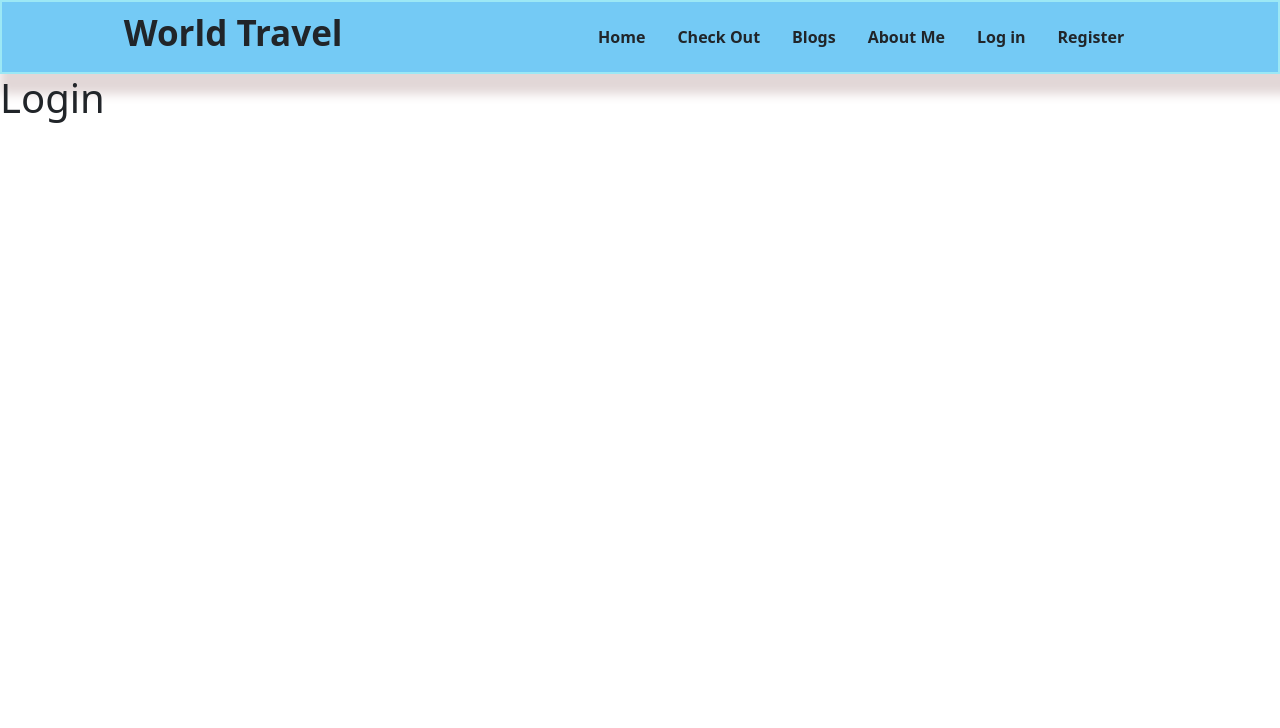
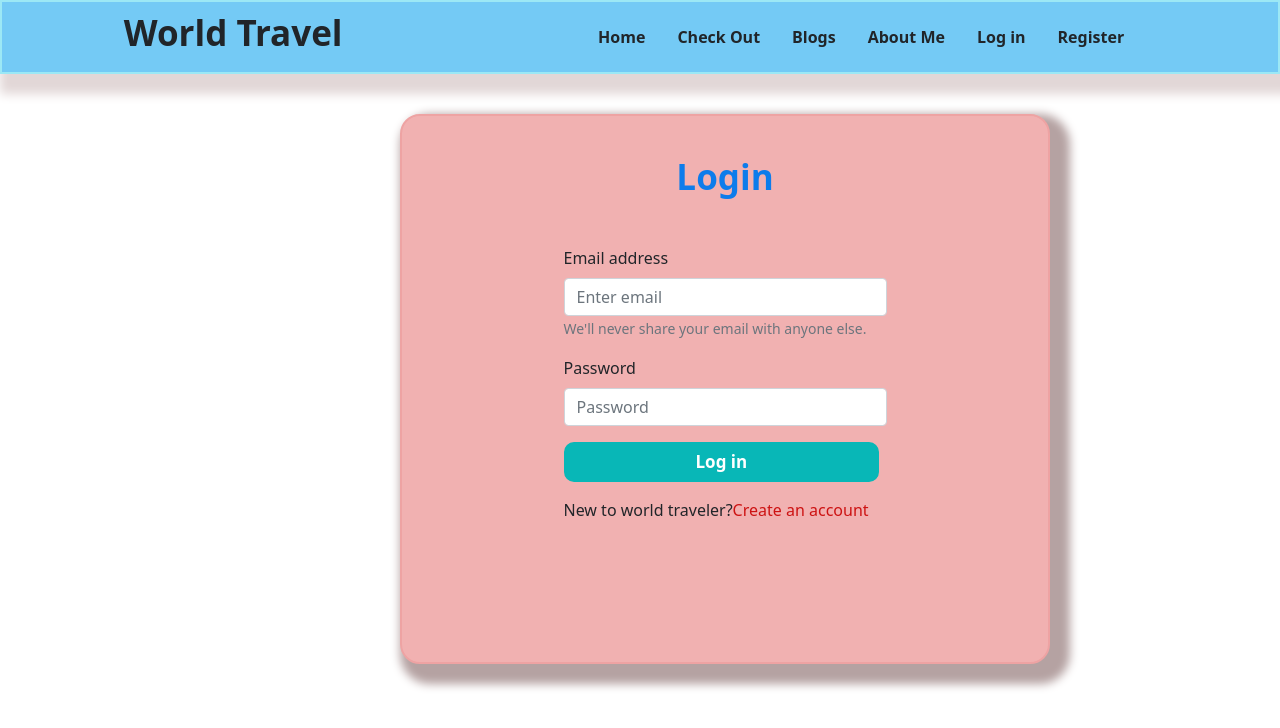
Before and after one commit to tubatasnim/independent-service-provider, a React (Create React App) app: page /login in a window 1280 px wide. Shown: the top 728 px of the page. Built offline with nearby package versions, Linux system fonts and the light colour scheme.

Commit message:
login amd registar

```diff
--- a/package.json
+++ b/package.json
@@ -11,6 +11,7 @@
     "react": "^17.0.2",
     "react-bootstrap": "^2.2.3",
     "react-dom": "^17.0.2",
+    "react-firebase-hooks": "^5.0.3",
     "react-router-dom": "^6.3.0",
     "react-scripts": "5.0.0",
     "web-vitals": "^2.1.4"
--- a/src/components/Home/Home.css
+++ b/src/components/Home/Home.css
@@ -54,6 +54,9 @@
     width: 286px;
     height: 250px;
 }
+
+
+
 
 .footers {
     background-color: black;
--- a/src/components/Login/Login.css
+++ b/src/components/Login/Login.css
@@ -0,0 +1,38 @@
+.login-head {
+    font-weight: bold;
+    font-size: 35px;
+    color: rgb(13, 124, 235);
+    text-align: center;
+    padding-top: 40px;
+    padding-bottom: 40px;
+}
+
+.login-style {
+    border: 2px solid rgb(238, 163, 163);
+    border-radius: 20px;
+    background-color: rgb(241, 177, 177);
+    width: 650px;
+    height: 550px;
+    margin-top: 40px;
+    margin-left: 400px;
+    margin-bottom: 40px;
+    box-shadow: 10px 10px 10px 10px rgb(181, 162, 162);
+
+}
+
+.button-style {
+    background-color: rgb(8, 183, 183);
+    border: 2px solid rgb(8, 183, 183);
+    border-radius: 10px;
+    padding: 5px;
+    padding-left: 130px;
+    padding-right: 130px;
+    font-weight: bold;
+    font-size: 17px;
+}
+
+.form-link {
+    text-decoration: none;
+    color: rgb(205, 19, 19);
+    cursor: pointer;
+}
--- a/src/components/Login/Login.js
+++ b/src/components/Login/Login.js
@@ -1,10 +1,63 @@
-import React from 'react';
+import React, { useState } from 'react';
+import { Form } from 'react-bootstrap';
+import './Login.css';
+import Button from 'react-bootstrap/Button';
+import { Link, useNavigate } from 'react-router-dom';
+import { useSignInWithEmailAndPassword } from 'react-firebase-hooks/auth';
+import auth from '../../firebase.init';
 
 const Login = () => {
+    const [email, setEmail] = useState('');
+    const [password, setPassword] = useState('');
+    const [
+        signInWithEmailAndPassword,
+        user,
+        loading,
+        error,
+    ] = useSignInWithEmailAndPassword(auth);
+    const navigate = useNavigate();
+
+    const handleEmailBlur = event => {
+        setEmail(event.target.value);
+    }
+    const handlePasswordBlur = event => {
+        setPassword(event.target.value);
+    }
+    const handleUserSignIn = event => {
+        event.preventDefault();
+        signInWithEmailAndPassword(email, password);
+    }
+    if (user) {
+        navigate('/checkOut')
+    }
     return (
-        <div>
-            <h1>Login</h1>
-        </div>
+        <div className='login-style'>
+            <h1 className='login-head'>Login</h1>
+            <div className='w-50 mx-auto'>
+                <form onSubmit={handleUserSignIn}>
+                    <Form.Group className="mb-3" controlId="formBasicEmail">
+                        <Form.Label>Email address</Form.Label>
+                        <Form.Control onBlur={handleEmailBlur} type="email" placeholder="Enter email" required />
+                        <Form.Text className="text-muted">
+                            We'll never share your email with anyone else.
+                        </Form.Text>
+                    </Form.Group>
+
+                    <Form.Group className="mb-3" controlId="formBasicPassword">
+                        <Form.Label>Password</Form.Label>
+                        <Form.Control onBlur={handlePasswordBlur} type="password" placeholder="Password" required />
+                    </Form.Group>
+                    <p style={{ color: 'red' }}>{error?.message}</p>
+                    {
+                        loading && <p>Loading...</p>
+                    }
+                    <Button className='button-style' variant="primary" type="submit" required>
+                        Log in
+                    </Button>
+                    <p className='pt-3'>New to world traveler?<Link className="form-link" to="/register">Create an account</Link></p>
+                </form>
+            </div>
+        </div >
     );
 };
 
--- a/src/components/Register/Register.css
+++ b/src/components/Register/Register.css
@@ -11,10 +11,23 @@
     border: 2px solid rgb(238, 163, 163);
     border-radius: 20px;
     background-color: rgb(241, 177, 177);
-    width: 500px;
+    width: 650px;
     height: 550px;
     margin-top: 40px;
     margin-left: 400px;
     margin-bottom: 40px;
+    box-shadow: 10px 10px 10px 10px rgb(181, 162, 162);
 
 }
+
+.button-style {
+    background-color: rgb(8, 183, 183);
+    border: 2px solid rgb(8, 183, 183);
+    border-radius: 10px;
+    padding: 5px;
+    padding-left: 130px;
+    padding-right: 130px;
+    font-weight: bold;
+    font-size: 17px;
+    cursor: pointer;
+}
--- a/src/components/Register/Register.js
+++ b/src/components/Register/Register.js
@@ -1,37 +1,74 @@
-import React from 'react';
+import React, { useState } from 'react';
 import { Form } from 'react-bootstrap';
 import Button from 'react-bootstrap/Button';
+import { Link, useNavigate } from 'react-router-dom';
+import auth from '../../firebase.init';
 import './Register.css';
+import { useCreateUserWithEmailAndPassword } from 'react-firebase-hooks/auth';
 
 const Register = () => {
+    const [email, setEmail] = useState('');
+    const [password, setPassword] = useState('');
+    const [confirmPassword, setConfirmPassword] = useState('');
+    const [error, setError] = useState('');
+    const navigate = useNavigate()
+
+    const [createUserWithEmailAndPassword, user] = useCreateUserWithEmailAndPassword(auth);
+
+    const handleEmailBlur = event => {
+        setEmail(event.target.value);
+    }
+    const handlePasswordBlur = event => {
+        setPassword(event.target.value);
+    }
+    const handleConfirmPasswordBlur = event => {
+        setConfirmPassword(event.target.value);
+    }
+    if (user) {
+        navigate('/checkOut');
+    }
+    const handleCreateUser = event => {
+        event.preventDefault();
+        if (password !== confirmPassword) {
+            setError('Your Two password didnot match');
+            return;
+        }
+        if (password.length < 6) {
+            setError('Password must be 6 characters or longer');
+            return;
+        }
+        createUserWithEmailAndPassword(email, password);
+
+
+    }
     return (
         <div className='registetion'>
-            <h1 className='register-head'>register</h1>
-            <div className='registration w-50 mx-auto'>
-                <Form>
+            <h1 className='register-head'>Register</h1>
+            <div className=' w-50 mx-auto'>
+                <form onSubmit={handleCreateUser} >
                     <Form.Group className="mb-3" controlId="formBasicEmail">
                         <Form.Label>Email address</Form.Label>
-                        <Form.Control type="email" placeholder="Enter email" />
+                        <Form.Control onBlur={handleEmailBlur} type="email" placeholder="Enter email" required />
                         <Form.Text className="text-muted">
                             We'll never share your email with anyone else.
                         </Form.Text>
                     </Form.Group>
 
-                    <Form.Group className="mb-3" controlId="formBasicPassword">
+                    <Form.Group className="mb-3" controlId="formBasicPassword" required>
                         <Form.Label>Password</Form.Label>
-                        <Form.Control type="password" placeholder="Password" />
+                        <Form.Control onBlur={handlePasswordBlur} type="password" placeholder="Password" />
                     </Form.Group>
                     <Form.Group className="mb-3" controlId="formBasicPassword">
                         <Form.Label>Confirm Password</Form.Label>
-                        <Form.Control type="password" placeholder="Password" />
+                        <Form.Control onBlur={handleConfirmPasswordBlur} type="password" placeholder="Password" required />
+
                     </Form.Group>
-                    <Form.Group className="mb-3" controlId="formBasicCheckbox">
-                        <Form.Check type="checkbox" label="Check me out" />
-                    </Form.Group>
-                    <Button variant="primary" type="submit">
-                        Submit
+                    <p style={{ color: 'red' }}>{error}</p>
+                    <Button className='button-style' variant="primary" type="submit" required>
+                        Register
                     </Button>
-                </Form>
+                    <p className='pt-3'>Already have an account?<Link className="form-link" to="/login">Log in</Link></p>
+                </form>
             </div>
         </div>
     );
--- a/src/firebase.init.js
+++ b/src/firebase.init.js
@@ -1,18 +1,20 @@
 // Import the functions you need from the SDKs you need
-// import { initializeApp } from "firebase/app";
+import { initializeApp } from "firebase/app";
+import { getAuth } from 'firebase/auth';
 // TODO: Add SDKs for Firebase products that you want to use
 // https://firebase.google.com/docs/web/setup#available-libraries
 
 // Your web app's Firebase configuration
-// const firebaseConfig = {
-//     apiKey: "AIzaSyBhbTgU4Y4ColnfN1b9VzaUiMhplHu6o_s",
-//     authDomain: "fir-project-db16e.firebaseapp.com",
-//     projectId: "fir-project-db16e",
-//     storageBucket: "fir-project-db16e.appspot.com",
-//     messagingSenderId: "58756856369",
-//     appId: "1:58756856369:web:77f61d703fd4abebdc3310"
-// };
+const firebaseConfig = {
+    apiKey: "AIzaSyBhbTgU4Y4ColnfN1b9VzaUiMhplHu6o_s",
+    authDomain: "fir-project-db16e.firebaseapp.com",
+    projectId: "fir-project-db16e",
+    storageBucket: "fir-project-db16e.appspot.com",
+    messagingSenderId: "58756856369",
+    appId: "1:58756856369:web:77f61d703fd4abebdc3310"
+};
 
-// // Initialize Firebase
-// const app = initializeApp(firebaseConfig);
-// export default app;
+// Initialize Firebase
+const app = initializeApp(firebaseConfig);
+const auth = getAuth(app);
+export default auth;
```
Also changed, not shown: src/components/Home/Home.js (+0 -7 lines), 1 other file (tests, documents, lock files or other folders).
